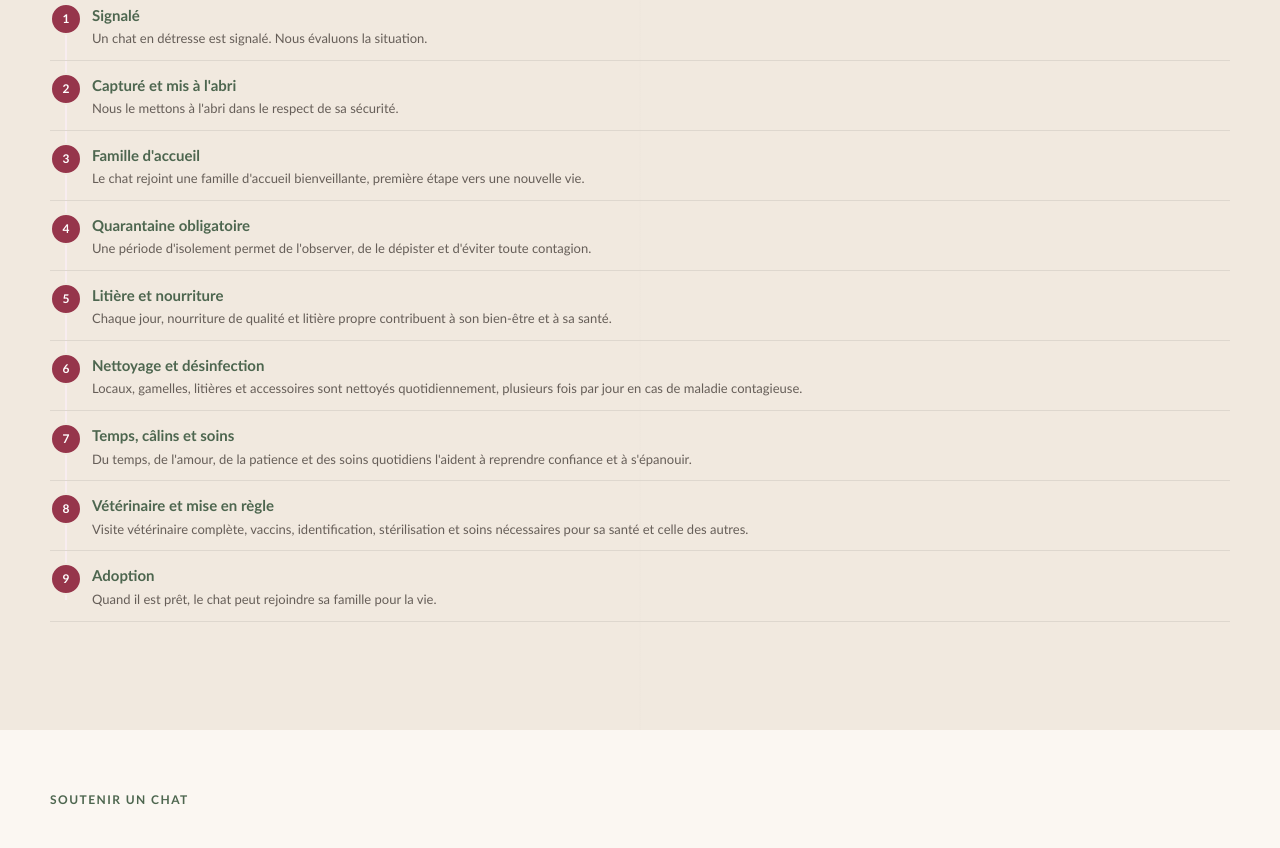
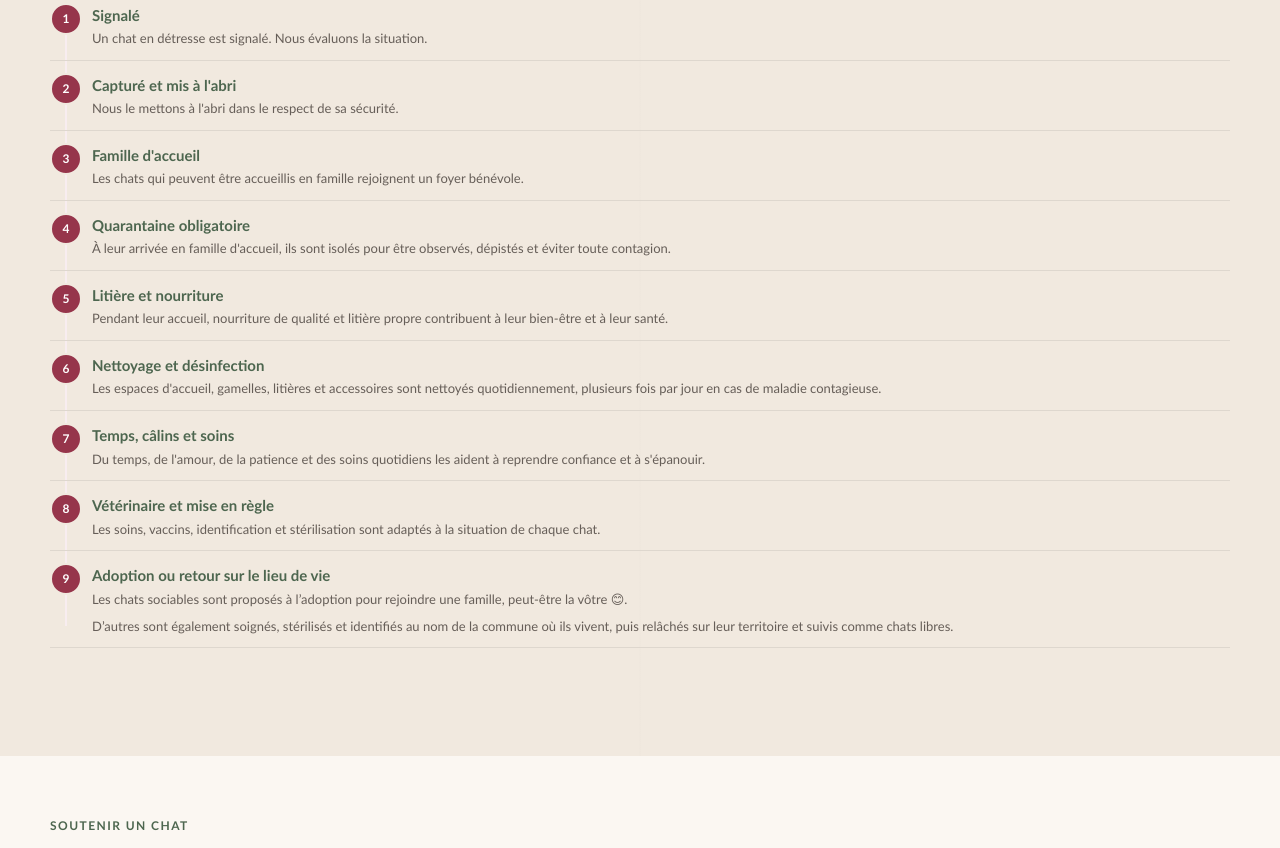
Before and after one commit to MaroueB/chatsansfamilles, a plain HTML site: page index.html in a window 1280 px wide. Shown: the part 3851-4699 px from the top of the page. Drawn offline with Linux system fonts and the light colour scheme.

Commit message:
Clarifier les parcours d’adoption et de retour des chats libres

```diff
--- a/index.html
+++ b/index.html
@@ -177,31 +177,31 @@
             </li>
             <li class="care-process-step">
               <span class="care-process-number">3</span>
-              <div><h4>Famille d'accueil</h4><p>Le chat rejoint une famille d'accueil bienveillante, première étape vers une nouvelle vie.</p></div>
+              <div><h4>Famille d'accueil</h4><p>Les chats qui peuvent être accueillis en famille rejoignent un foyer bénévole.</p></div>
             </li>
             <li class="care-process-step">
               <span class="care-process-number">4</span>
-              <div><h4>Quarantaine obligatoire</h4><p>Une période d'isolement permet de l'observer, de le dépister et d'éviter toute contagion.</p></div>
+              <div><h4>Quarantaine obligatoire</h4><p>À leur arrivée en famille d'accueil, ils sont isolés pour être observés, dépistés et éviter toute contagion.</p></div>
             </li>
             <li class="care-process-step">
               <span class="care-process-number">5</span>
-              <div><h4>Litière et nourriture</h4><p>Chaque jour, nourriture de qualité et litière propre contribuent à son bien-être et à sa santé.</p></div>
+              <div><h4>Litière et nourriture</h4><p>Pendant leur accueil, nourriture de qualité et litière propre contribuent à leur bien-être et à leur santé.</p></div>
             </li>
             <li class="care-process-step">
               <span class="care-process-number">6</span>
-              <div><h4>Nettoyage et désinfection</h4><p>Locaux, gamelles, litières et accessoires sont nettoyés quotidiennement, plusieurs fois par jour en cas de maladie contagieuse.</p></div>
+              <div><h4>Nettoyage et désinfection</h4><p>Les espaces d'accueil, gamelles, litières et accessoires sont nettoyés quotidiennement, plusieurs fois par jour en cas de maladie contagieuse.</p></div>
             </li>
             <li class="care-process-step">
               <span class="care-process-number">7</span>
-              <div><h4>Temps, câlins et soins</h4><p>Du temps, de l'amour, de la patience et des soins quotidiens l'aident à reprendre confiance et à s'épanouir.</p></div>
+              <div><h4>Temps, câlins et soins</h4><p>Du temps, de l'amour, de la patience et des soins quotidiens les aident à reprendre confiance et à s'épanouir.</p></div>
             </li>
             <li class="care-process-step">
               <span class="care-process-number">8</span>
-              <div><h4>Vétérinaire et mise en règle</h4><p>Visite vétérinaire complète, vaccins, identification, stérilisation et soins nécessaires pour sa santé et celle des autres.</p></div>
+              <div><h4>Vétérinaire et mise en règle</h4><p>Les soins, vaccins, identification et stérilisation sont adaptés à la situation de chaque chat.</p></div>
             </li>
             <li class="care-process-step">
               <span class="care-process-number">9</span>
-              <div><h4>Adoption</h4><p>Quand il est prêt, le chat peut rejoindre sa famille pour la vie.</p></div>
+              <div><h4>Adoption ou retour sur le lieu de vie</h4><p>Les chats sociables sont proposés à l’adoption pour rejoindre une famille, peut-être la vôtre 😊.</p><p>D’autres sont également soignés, stérilisés et identifiés au nom de la commune où ils vivent, puis relâchés sur leur territoire et suivis comme chats libres.</p></div>
             </li>
           </ol>
         </div>
--- a/style.css
+++ b/style.css
@@ -689,6 +689,10 @@ h1 em {
   line-height: 1.45;
 }
 
+.care-process-step p + p {
+  margin-top: 8px;
+}
+
 .support-heading,
 .press-heading {
   display: block;
```
Also changed, not shown: 1 other file.
